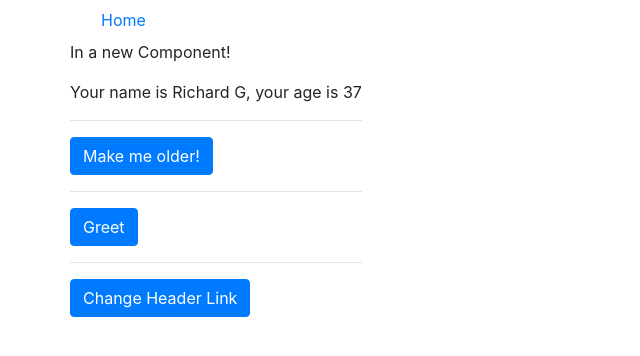
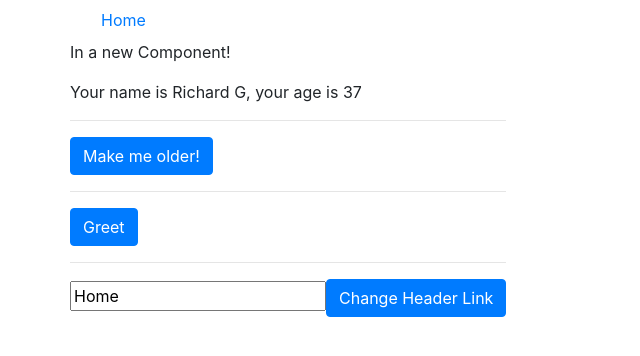
Before and after one commit to regdata/reactjs_basics, a React (Create React App) app: page / in a window 1280 px wide. Shown: the top 356 px of the page, without its empty margins (0-640 px from the left). Built offline with nearby package versions, Linux system fonts and the light colour scheme.

Commit message:
two-way binding

```diff
--- a/src/App.js
+++ b/src/App.js
@@ -37,6 +37,7 @@ class App extends React.Component {
               age={37}
               greet={this.onGreet}
               changeLink={this.onChangeLinkName}
+              initialLinkName={this.state.homeLink}
             />
           </div>
         </div>
--- a/src/components/Home.js
+++ b/src/components/Home.js
@@ -2,13 +2,14 @@ import React from 'react';
 
 export class Home extends React.Component {
   constructor(props) {
-    super(props);
+    super();
     this.state = {
       age: props.age,
-      homeLink: 'Changed Link',
+      homeLink: props.initialLinkName,
     };
     this.onMakeOlder = this.onMakeOlder.bind(this);
     this.onChangeLink = this.onChangeLink.bind(this);
+    this.onHandleChange = this.onHandleChange.bind(this);
   }
 
   onMakeOlder() {
@@ -19,7 +20,12 @@ export class Home extends React.Component {
 
   onChangeLink() {
     this.props.changeLink(this.state.homeLink);
-    console.log(this.state.homeLink);
+  }
+
+  onHandleChange(event) {
+    this.setState({
+      homeLink: event.target.value,
+    });
   }
 
   render() {
@@ -38,6 +44,11 @@ export class Home extends React.Component {
           Greet
         </button>
         <hr />
+        <input
+          type='text'
+          value={this.state.homeLink}
+          onChange={event => this.onHandleChange(event)}
+        />
         <button onClick={this.onChangeLink} className='btn btn-primary'>
           Change Header Link
         </button>
```
